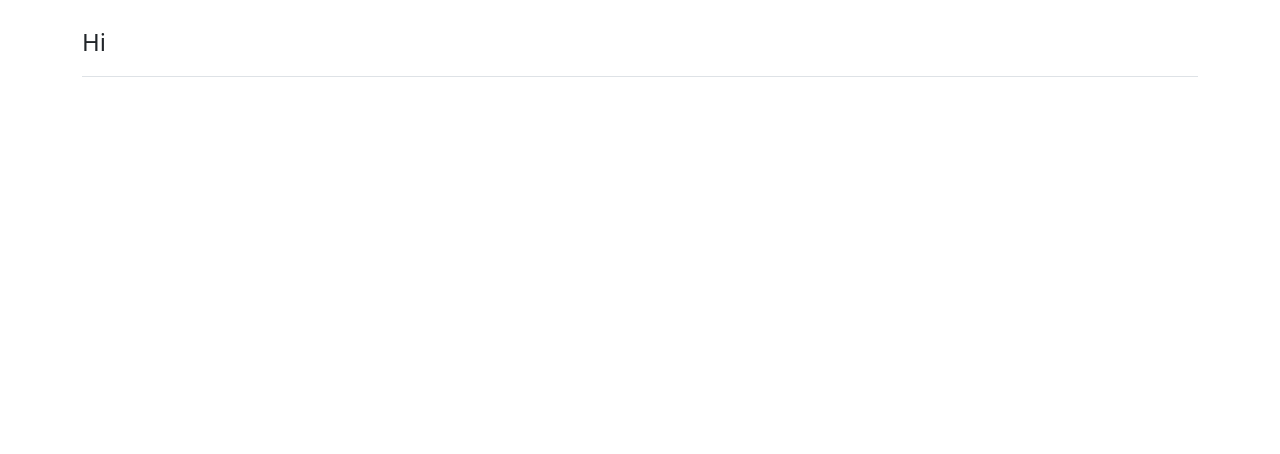
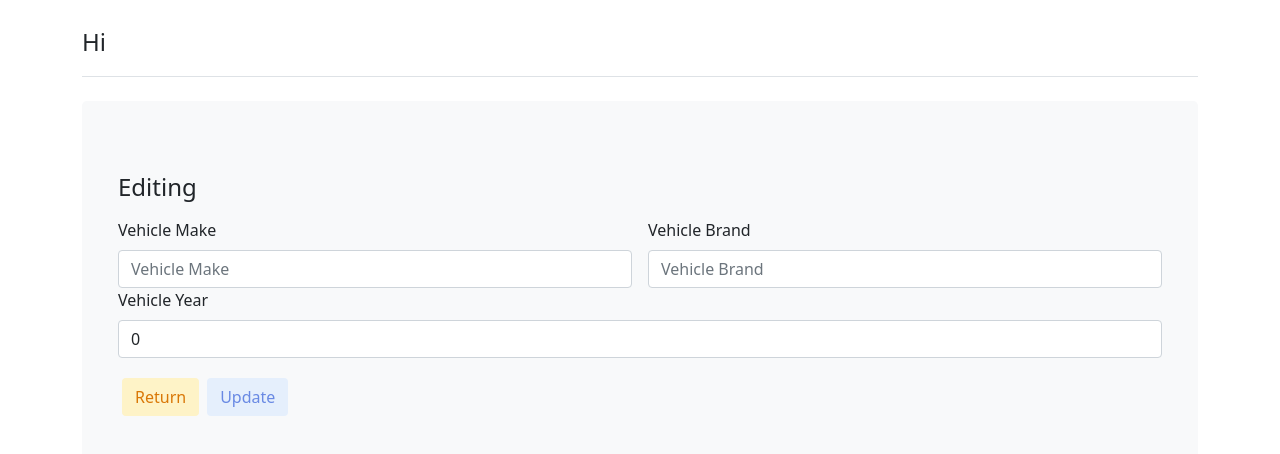
Before and after one commit to hafiezul/angular, an Angular app: page /vehicle/1 in a window 1280 px wide. Before the commit this address led to /. Shown: the top 454 px of the page. Built offline with nearby package versions, Linux system fonts and the light colour scheme; no server answers.

Commit message:
Update vehicle

```diff
--- a/src/app/app-routing.module.ts
+++ b/src/app/app-routing.module.ts
@@ -1,3 +1,4 @@
+import { VehicleDetailsComponent } from './vehicle-details/vehicle-details.component';
 import { UsersComponent } from './users/users.component';
 import { UserDetailsComponent } from './user-details/user-details.component';
 import { NgModule } from '@angular/core';
@@ -6,6 +7,7 @@ import { RouterModule, Routes } from '@angular/router';
 const routes: Routes = [
   { path: '', component: UsersComponent },
   { path: 'user/:UserID', component: UserDetailsComponent },
+  { path: 'vehicle/:VehicleID', component: VehicleDetailsComponent },
 ];
 
 @NgModule({
--- a/src/app/app.module.ts
+++ b/src/app/app.module.ts
@@ -10,9 +10,10 @@ import { HttpClientModule } from '@angular/common/http';
 import { FormsModule, ReactiveFormsModule } from '@angular/forms';
 import { UserDetailsComponent } from './user-details/user-details.component';
 import { VehiclesComponent } from './vehicles/vehicles.component';
+import { VehicleDetailsComponent } from './vehicle-details/vehicle-details.component';
 
 @NgModule({
-  declarations: [AppComponent, UsersComponent, UserDetailsComponent, VehiclesComponent],
+  declarations: [AppComponent, UsersComponent, UserDetailsComponent, VehiclesComponent, VehicleDetailsComponent],
   imports: [
     BrowserModule,
     AppRoutingModule,
--- /dev/null
+++ b/src/app/vehicle-details/vehicle-details.component.css
@@ -0,0 +1,14 @@
+btn :disabled {
+  background-color: #dbeafe;
+  color: #1d4ed8;
+}
+
+.submit-btn {
+  background-color: #dbeafe;
+  color: #1d4ed8;
+}
+
+.edit-btn {
+  background-color: #fef3c7;
+  color: #d97706;
+}
--- /dev/null
+++ b/src/app/vehicle-details/vehicle-details.component.html
@@ -0,0 +1,67 @@
+<div class="p-4 mb-4 bg-light rounded-3">
+  <div class="container-fluid py-5">
+    <div class="col-md-6 col-lg-12">
+      <h4 class="mb-3">Editing {{ vehicle?.VehicleMake }}</h4>
+      <form [formGroup]="vehicleForm" (ngSubmit)="onSubmit()">
+        <div class="row g-3">
+          <div class="col-sm-6">
+            <label for="FirstName" class="form-label">Vehicle Make</label>
+            <input
+              type="text"
+              class="form-control"
+              id="VehicleMake"
+              formControlName="VehicleMake"
+              placeholder="Vehicle Make"
+              value="{{ vehicle?.VehicleMake }}"
+            />
+            <div class="invalid-feedback">Valid is required.</div>
+          </div>
+          <div class="col-sm-6">
+            <label for="LastName" class="form-label">Vehicle Brand</label>
+            <input
+              type="text"
+              class="form-control"
+              id="VehicleBrand"
+              formControlName="VehicleBrand"
+              placeholder="Vehicle Brand"
+              value="{{ vehicle?.VehicleBrand }}"
+            />
+            <div class="invalid-feedback">Valid is required.</div>
+          </div>
+        </div>
+        <div class="col-sm-12">
+          <label for="Mailadresse" class="form-label">Vehicle Year</label>
+          <input
+            type="email"
+            class="form-control"
+            id="VehicleYear"
+            formControlName="VehicleYear"
+            placeholder="Email"
+            value="{{ vehicle?.VehicleYear }}"
+          />
+          <div class="invalid-feedback">
+            Please enter a valid email address for shipping updates.
+          </div>
+        </div>
+        <!-- <div class="col-sm-12">
+              <label for="RoleID" class="form-label">Role</label>
+              <select class="form-control" id="RoleID" formControlName="RoleID">
+                <option value="1">Admin</option>
+                <option value="2">User</option>
+              </select>
+            </div> -->
+        <div class="col-sm-6 mt-3">
+          <button class="btn edit-btn m-1" (click)="goBack()">Return</button>
+          <button
+            type="submit"
+            class="btn submit-btn m-1"
+            [disabled]="!vehicleForm.valid"
+          >
+            Update
+          </button>
+        </div>
+        <div class="col-sm-6 mt-3"></div>
+      </form>
+    </div>
+  </div>
+</div>
--- /dev/null
+++ b/src/app/vehicle-details/vehicle-details.component.ts
@@ -0,0 +1,85 @@
+import { Component, OnInit } from '@angular/core';
+import { ActivatedRoute } from '@angular/router';
+import { Location } from '@angular/common';
+import { FormBuilder, Validators, FormArray } from '@angular/forms';
+
+import { Vehicle } from '../vehicles/vehicle-validator';
+import { VehiclesService } from '../vehicles/vehicles.service';
+
+@Component({
+  selector: 'app-vehicle-details',
+  templateUrl: './vehicle-details.component.html',
+  styleUrls: ['./vehicle-details.component.css'],
+})
+export class VehicleDetailsComponent implements OnInit {
+  constructor(
+    private route: ActivatedRoute,
+    private VehiclesService: VehiclesService,
+    private location: Location,
+    private fb: FormBuilder
+  ) {}
+
+  vehicle: Vehicle | undefined;
+
+  vehicleForm = this.fb.group({
+    // VehicleID: ['', Validators.required],
+    VehicleMake: ['', Validators.required],
+    VehicleBrand: ['', Validators.required],
+    VehicleYear: [0, Validators.required],
+  });
+
+  ngOnInit(): void {
+    this.getVehicle();
+  }
+
+  ngOnDestroy(): void {
+    this.vehicle = undefined;
+  }
+
+  getVehicle(): void {
+    const id = Number(this.route.snapshot.paramMap.get('VehicleID'));
+
+    this.VehiclesService.getVehicle(id).subscribe((data: any) => {
+      const status = data.status;
+      if (status === 200) {
+        this.vehicle = data.data;
+
+        this.vehicleForm.patchValue({
+          // VehicleID: this.vehicle?.VehicleID,
+          VehicleMake: this.vehicle?.VehicleMake,
+          VehicleBrand: this.vehicle?.VehicleBrand,
+          VehicleYear: this.vehicle?.VehicleYear,
+        });
+
+        console.log(this.vehicle);
+      } else {
+        console.log('Error: ' + status);
+      }
+    });
+  }
+
+  onSubmit(): void {
+    const data = {
+      VehicleID: this.vehicle?.VehicleID,
+      UserID: this.vehicle?.UserID,
+      VehicleMake: this.vehicleForm.value.VehicleMake,
+      VehicleBrand: this.vehicleForm.value.VehicleBrand,
+      VehicleYear: this.vehicleForm.value.VehicleYear,
+    };
+
+    this.VehiclesService.putVehicle(data).subscribe((data: any) => {
+      const status = data.status;
+      if (status === 200) {
+        this.vehicle = data.data;
+
+        // TODO: add success message
+      } else {
+        console.log('Error: ' + status);
+      }
+    });
+  }
+
+  goBack(): void {
+    this.location.back();
+  }
+}
--- a/src/app/vehicles/vehicles.service.ts
+++ b/src/app/vehicles/vehicles.service.ts
@@ -1,3 +1,4 @@
+import { Vehicle } from './vehicle-validator';
 import { Injectable } from '@angular/core';
 import { HttpClient, HttpHeaders } from '@angular/common/http';
 import { Observable, of } from 'rxjs';
@@ -78,10 +79,12 @@ export class VehiclesService {
    * Update vehicle
    */
   putVehicle(vehicle: any): Observable<any> {
-    return this.http.put<any>(this.url, vehicle, this.httpOptions).pipe(
-      tap((_: any) => {
-        console.log('updated vehicle');
-      })
-    );
+    return this.http
+      .put<any>(`${this.url}/${vehicle.VehicleID}`, vehicle, this.httpOptions)
+      .pipe(
+        tap((_: any) => {
+          console.log('updated vehicle');
+        })
+      );
   }
 }
```
Also changed, not shown: 1 other file (tests, documents, lock files or other folders).
